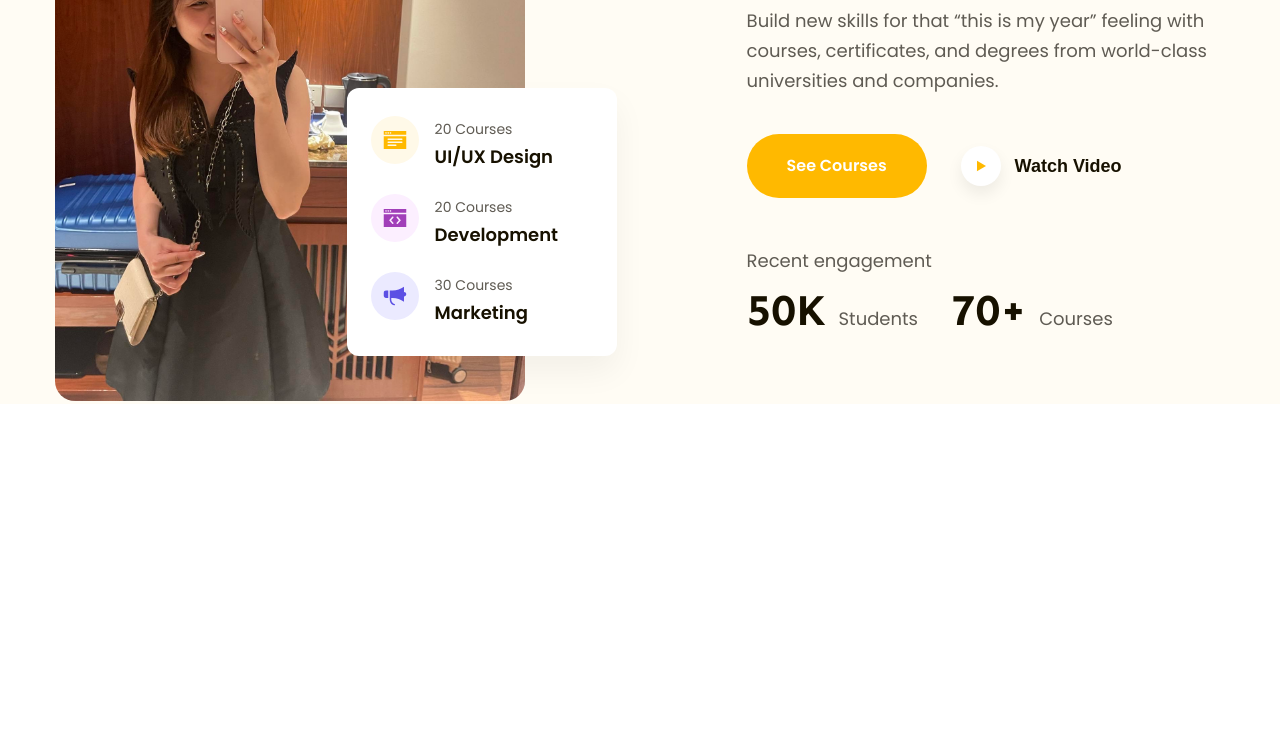
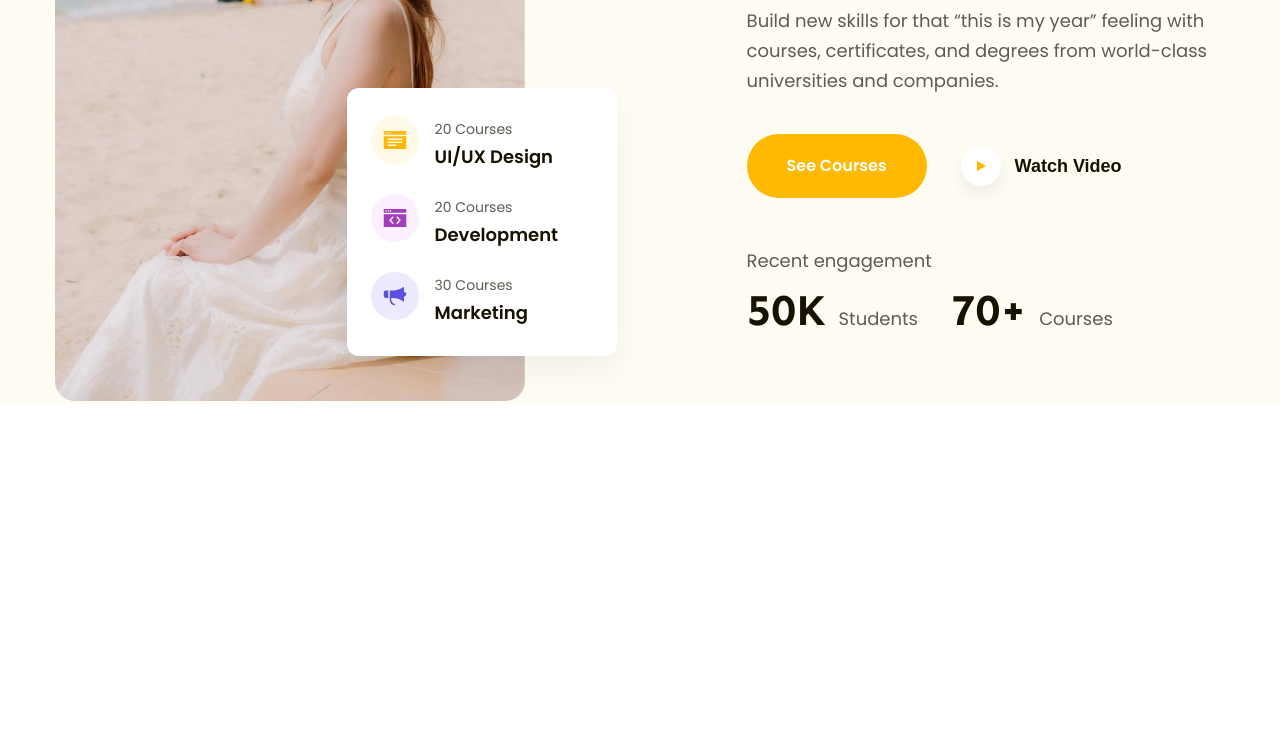
Before and after one commit to nvkha9/Project02, a plain HTML site: page index.html in a window 1280 px wide. Shown: the part 434-1185 px from the top of the page. Drawn offline with Linux system fonts and the light colour scheme.

Commit message:
thay doi code

```diff
--- a/asset/css/styles2.css
+++ b/asset/css/styles2.css
@@ -92,3 +92,22 @@ a {
 .header .action {
   margin-left: 49px;
 }
+
+.hero {
+  background: #fffcf4;
+}
+
+.hero .body {
+  display: flex;
+}
+
+.hero .media-block,
+.hero .content-block {
+  width: 50%;
+}
+
+.media-block .img {
+  width: 470px;
+  height: 685px;
+  border-radius: 20px;
+}
--- a/index.html
+++ b/index.html
@@ -61,7 +61,7 @@
             <!-- Hero left -->
             <div class="media-block">
               <img
-                src="./asset/img/van.jfif"
+                src="./asset/img/vanhocean.jpg"
                 alt="Learn without limits and spread knowledge."
                 class="img"
               />
```
Also changed, not shown: asset/img/vanhocean.jpg (added), asset/img/vanhocean2.jpg (added).
